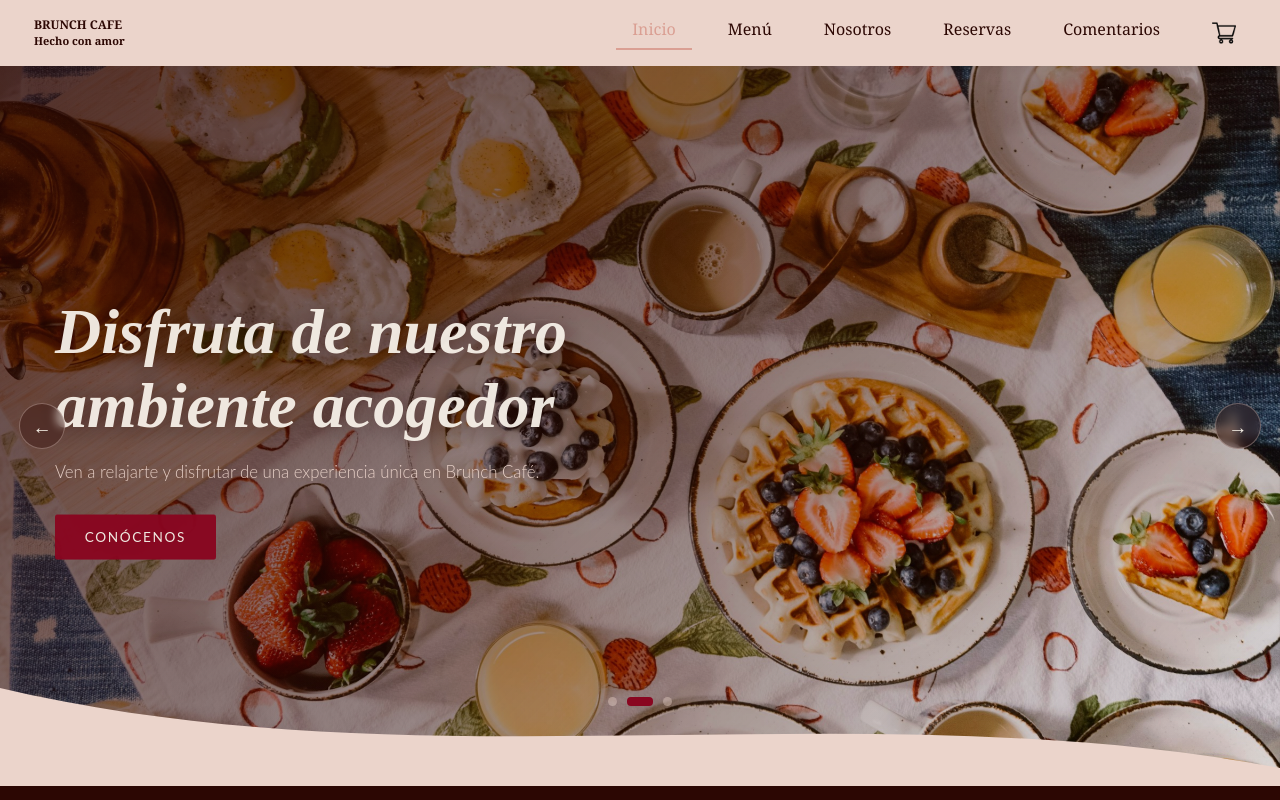
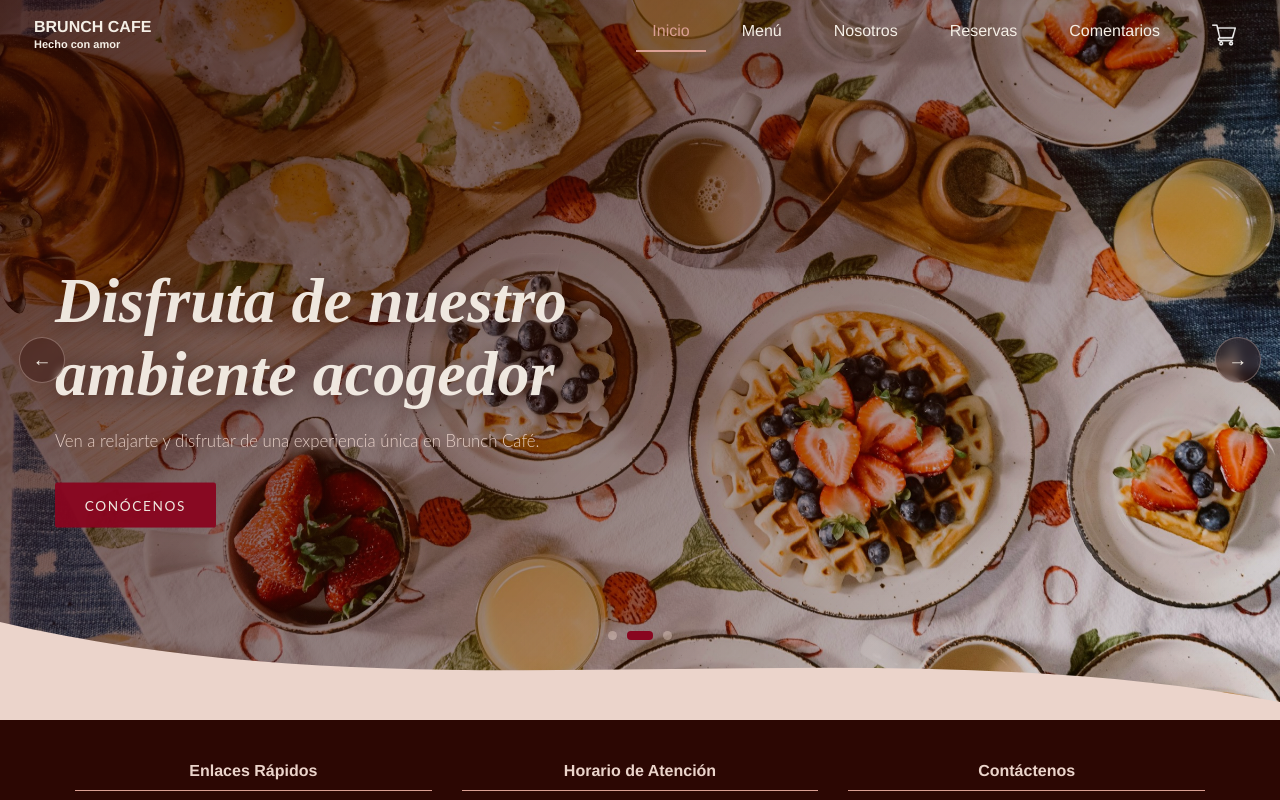
Before and after one commit to garciajosedavid2005-a11y/Brunch-Cafe, a React (Vite) app: page / in a window 1280 px wide. Shown: the top 800 px of the page. Built offline with nearby package versions, Linux system fonts and the light colour scheme.

Commit message:
Actualización navbar
se realizo la actualización de la navbar para el home

```diff
--- a/src/components/Hero/Hero.css
+++ b/src/components/Hero/Hero.css
@@ -84,6 +84,7 @@
   z-index: 2;
   display: flex;
   align-items: center;
+  padding-top: 70px;
   transition: opacity 0.4s ease, transform 0.4s ease;
 }
 
--- a/src/components/Navbar/Navbar.jsx
+++ b/src/components/Navbar/Navbar.jsx
@@ -1,10 +1,13 @@
-import { NavLink } from "react-router-dom";
+import { NavLink, useLocation } from "react-router-dom";
 import compras from "../../assets/carrito-de-compras.png";
 import "./Navbar.css";
 
 const Navbar = () => {
+    const ubicacion = useLocation();
+      const esInicio = ubicacion.pathname === "/";
+
   return (
-    <div className="top-bar">
+    <div className={"top-bar" + (esInicio ? " top-bar--transparente" : "")}>
       <div className="top-bar-left">
         <ul className="menu">
           <li className="menu-text">
--- a/src/components/Navbar/navbar.css
+++ b/src/components/Navbar/navbar.css
@@ -3,17 +3,27 @@
     color: var(--color-suave);
 }
 
-.top-bar,
+.top-bar {
+  background-color: var(--color-fondo) !important;
+  position: sticky;
+  top: 0;
+  z-index: 100;
+  width: 100%;
+  transition: background 0.3s ease;
+}
+
 .menu,
-.menu-text{
-    background-color: var(--color-fondo) !important ;
-    position: sticky;
-    top: 0;
-    z-index: 100;
+.menu-text {
+  background-color: transparent !important;
 }
+
 
 .title {
     color: var(--color-oscuro);
+    font-size: 16px;
+    font-weight: bold;
+    display: block;
+    padding-left: 10px;
 }
 
 .subtitle {
@@ -23,35 +33,54 @@
 
 }
 
-span {
-    color: var(--color-oscuro);
-    font-size: 16px;
-    font-weight: bold;
-    display: block;
-    padding-left: 10px;
+.access {
+  margin-right: 20px;
+  color: var(--color-oscuro);
 }
 
-small {
-    color: var(--color-oscuro);
-    font-size: 11px;
-    padding-left: 25px;
-}
-
-a {
-    color: var(--color-oscuro);
-    padding-right: 20px;
-}
-
-a:hover {
-    color: var(--color-suave);
-}
-
-.access {
-    margin-right: 20px;
-    color: var(--color-oscuro);
+.access:hover {
+  color: var(--color-suave);
 }
 
 .icon-carrito {
-    width: 24px;
-    height: 24px;
+  width: 24px;
+  height: 24px;
 }
+
+
+.top-bar.top-bar--transparente {
+  background-color: transparent !important;
+  position: fixed;
+  top: 0;
+  left: 0;
+  right: 0;
+  z-index: 100;
+  box-shadow: none;
+}
+.top-bar.top-bar--transparente .menu,
+.top-bar.top-bar--transparente .menu-text,
+.top-bar.top-bar--transparente .top-bar-left,
+.top-bar.top-bar--transparente .top-bar-right {
+  background-color: transparent !important;
+}
+
+/* Textos en blanco */
+.top-bar.top-bar--transparente .title,
+.top-bar.top-bar--transparente .subtitle {
+  color: var(--color-marfil) !important;
+}
+.top-bar.top-bar--transparente .access {
+  color: var(--color-marfil) !important;
+}
+
+.top-bar.top-bar--transparente .access:hover {
+  color: var(--color-suave) !important;
+}
+.top-bar.top-bar--transparente .menu .active {
+  color: var(--color-suave) !important;
+  border-bottom-color: var(--color-suave);
+}
+
+.top-bar.top-bar--transparente .icon-carrito {
+  filter: brightness(0) invert(1);
+}
--- /dev/null
+++ b/src/pages/Inicio/Inicio.css
@@ -0,0 +1,7 @@
+.pagina-inicio {
+  padding-top: 0;
+  margin-top: 0;
+}
+.pagina-inicio .hero {
+  margin-top: 0;
+}
--- a/src/pages/Inicio/Inicio.jsx
+++ b/src/pages/Inicio/Inicio.jsx
@@ -1,8 +1,9 @@
 import Hero from "../../components/Hero/Hero";
+import "./Inicio.css";
 
 const Inicio = () => {
   return (
-    <main>
+    <main className="pagina-inicio">
       <Hero />
       {/* Aquí irán las próximas secciones: Destacados, Experiencia, Testimonios */}
     </main>
--- a/src/styles/index.css
+++ b/src/styles/index.css
@@ -5,9 +5,15 @@
 }
 
 body {
-    background-color: var(--color-marfil);
-    color: var(--color-oscuro);
-    font-family: 'Georgia', serif;
+  background-color: var(--color-fondo);
+  margin: 0;
+  padding: 0;
+}
+
+.main-content {
+  background-color: var(--color-fondo);
+    padding-top: 0 !important;
+    margin-top: 0 !important;
 }
 
 #root {
```
